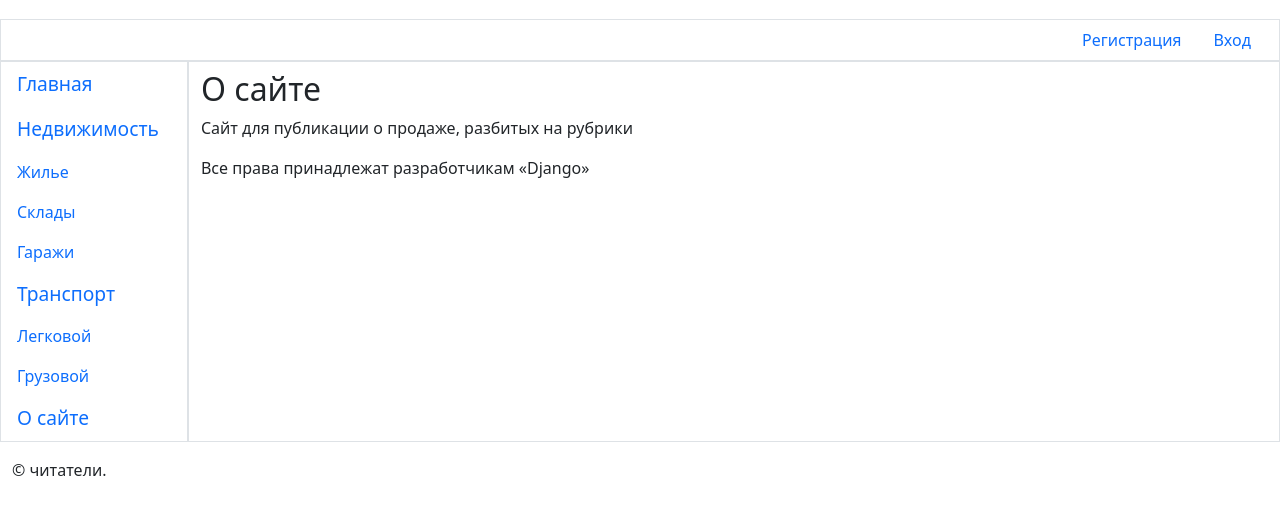
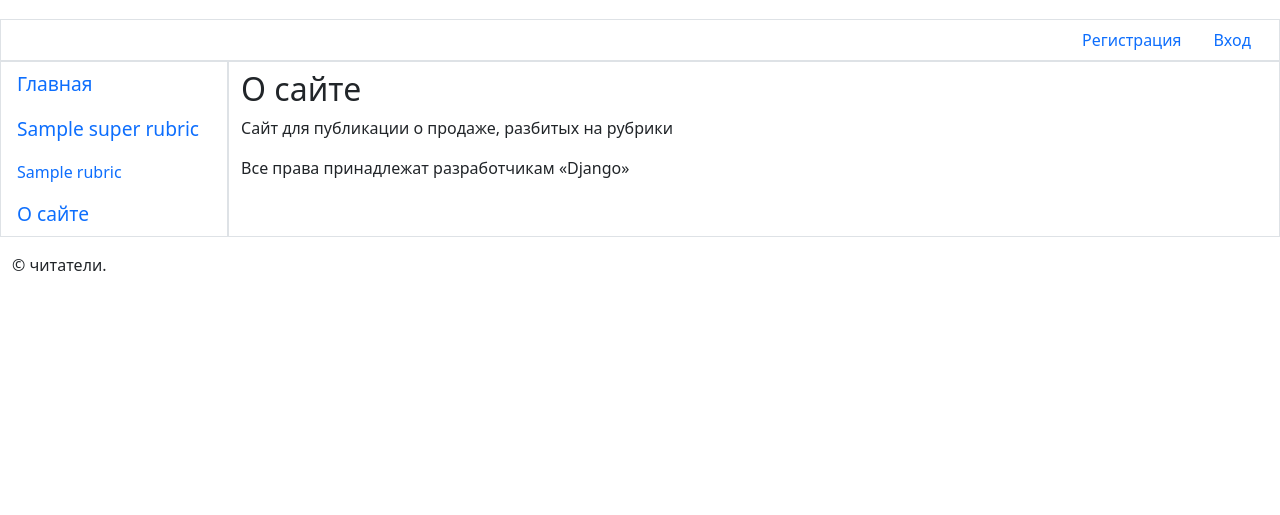
Before and after one commit to PartiPhone/bulletinboard, a Django app: template main/templates/main/about.html in a window 1280 px wide. Shown: the part 101-616 px from the top of the page. Run offline with Django 3.2, Linux system fonts and the light colour scheme; the template is opened without the code that fills it: most values are stand-ins (such as "Sample title", 1, 10 or a date in 2020); some libraries are stand-ins or nearby versions.

Commit message:
Обновление базового шаблона

```diff
--- a/main/templates/layout/basic.html
+++ b/main/templates/layout/basic.html
@@ -53,17 +53,15 @@ href=" {% static 'main/style.css' %}">
         <nav class="col-md-auto nav flex-column border">
             <a class="nav-link root"
             href="{% url 'main:index' %}">Главная</a>
-            <span class="nav-link root font-weight-bold">
-            Heдвижимость </span>
-            <a class="nav-link" href="#">Жилье</a>
-            <a class="nav-link" href="#">Склады</a>
-            <a class="nav-link" href="#">Гаражи</a>
-            <span class="nav-link root font-weight-bold" href="#">
-            Транспорт</span>
-            <a class="nav-link" href="#">Легковой</a>
-            <a class="nav-link" href="#">Грузовой</a>
-            <a class="nav-link root"
-            href="{% url 'main:other' page='about' %}">О сайте</a>
+            {% for rubric in rubrics %}
+            {% ifchanged rubrics.super_rubric.pk %}
+            <span class="nav-link root font-weght-bold">
+                {{ rubric.super_rubric.name }}</span>
+            {% endifchanged %}
+            <a class="nav-link" href="{% url 'main:by_rubric' pk=rubric.pk %}">
+                {{ rubric.name }}</a>
+            {% endfor %}
+            <a class="nav-link root" href="{% url 'main:other' page='about' %}">О сайте</a>
         </nav>
         <section class="col border py-2">
             {% bootstrap_messages %}
```
